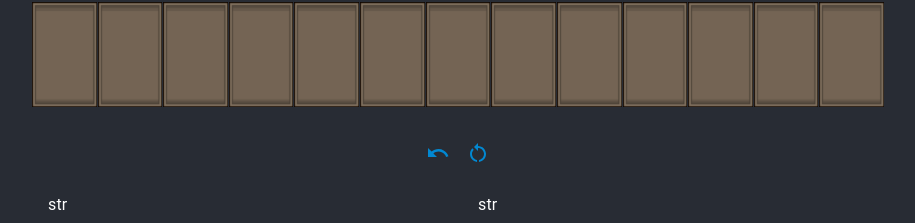
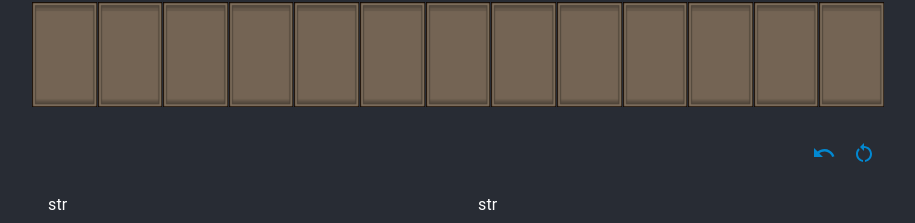
Before and after one commit to tallua/sde-decode, a React (Create React App) app: page / in a window 1280 px wide. Shown: the part 102-325 px from the top of the page, without its empty margins (182-1097 px from the left). Built offline with nearby package versions, Linux system fonts and the light colour scheme.

Commit message:
move button right aligned

```diff
--- a/src/App.tsx
+++ b/src/App.tsx
@@ -65,7 +65,8 @@ function App() {
                 )
               }
             </ImageList>
-            <Box>
+          </Box>
+          <Grid container justifyContent="flex-end">
             <IconButton onClick={() => {
               if (sequence.length === 0) {
                 return;
@@ -78,8 +79,7 @@ function App() {
             <IconButton onClick={() => setSequence([])}>
               <RestartAltIcon color='info' />
             </IconButton>
-            </Box>
-          </Box>
+          </Grid>
           <Grid container spacing={1}>
             <Grid item xs={6}>
               <List>
```
Lines whose indentation alone changed are shown as unchanged.
